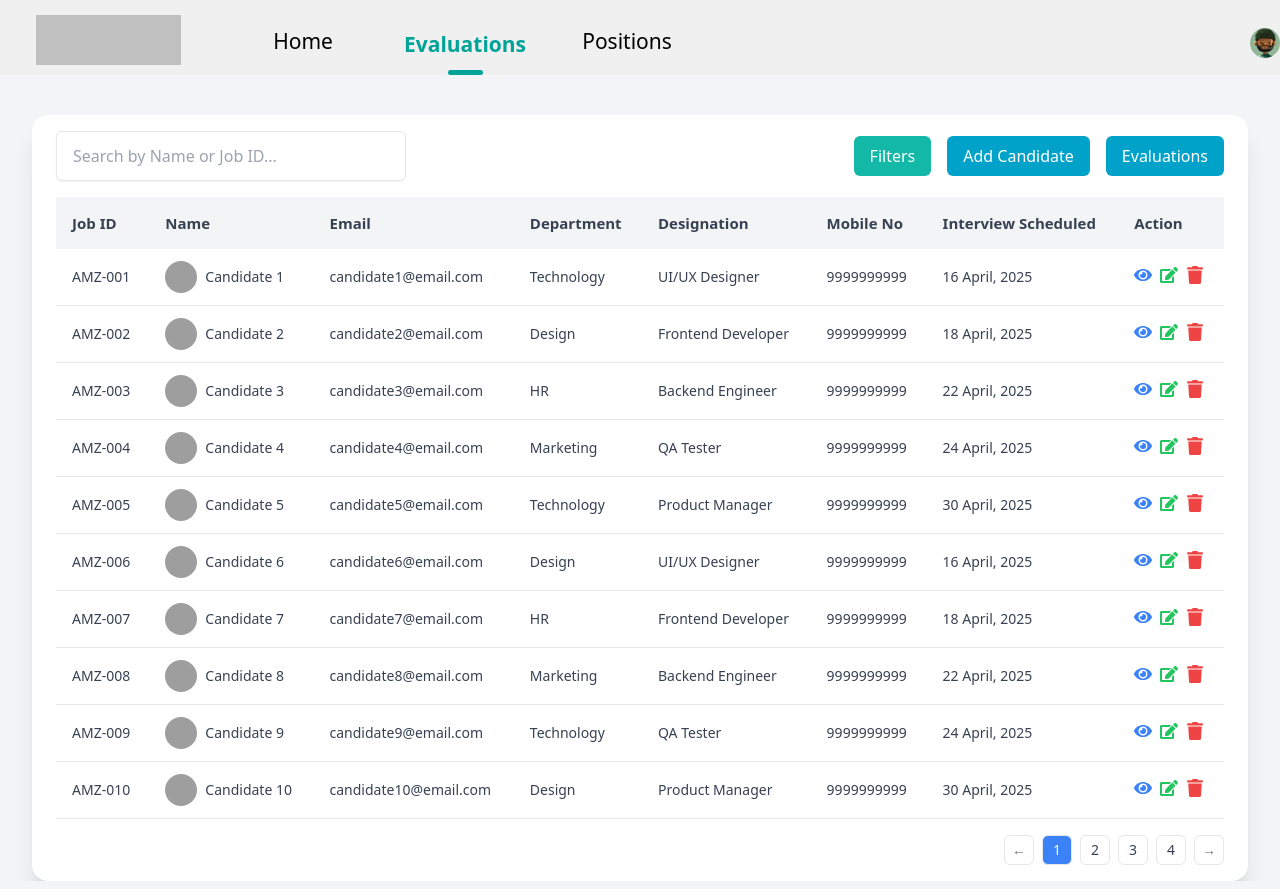
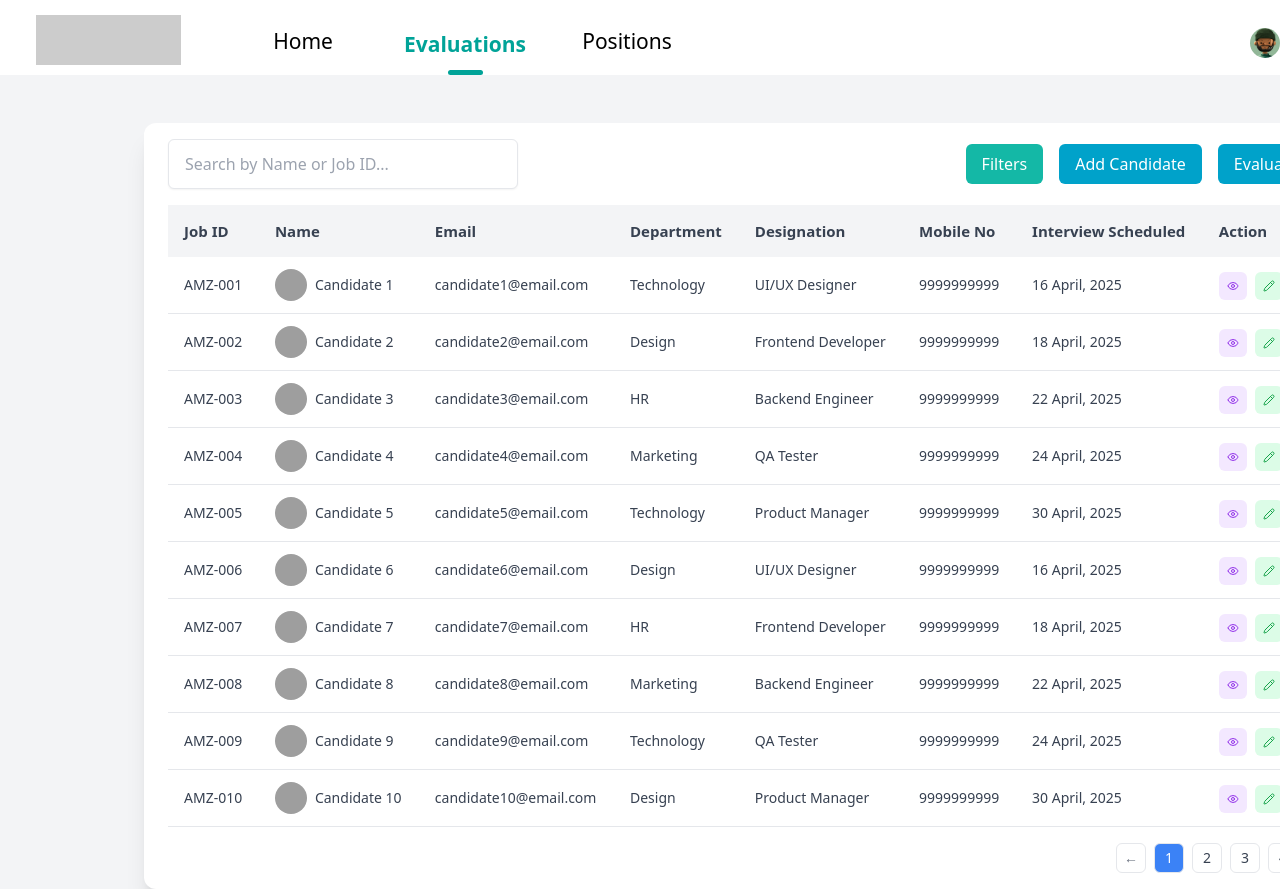
Before and after one commit to Asha-deepthi/GA_Frontend, a React (Vite) app: page /candidates in a window 1280 px wide. Shown: the top 889 px of the page. Built offline with nearby package versions, Linux system fonts and the light colour scheme; grey boxes are pictures that could not be loaded.

Commit message:
edited candidates

```diff
--- a/src/Test_execution/CandidatePage.jsx
+++ b/src/Test_execution/CandidatePage.jsx
@@ -6,9 +6,9 @@ const CandidatePage = () => {
     return (
     <div className="min-h-screen bg-gray-100 flex flex-col">
       <Header />
-      <div className="flex-grow">
-        <CandidateTable />
-      </div>
+      <div className="flex justify-center">
+          <CandidateTable />
+        </div>
     </div>
   );
 };
--- a/src/Test_execution/components/CandidateRow.jsx
+++ b/src/Test_execution/components/CandidateRow.jsx
@@ -1,5 +1,5 @@
 import React from "react";
-import { FaEye, FaEdit, FaTrash } from "react-icons/fa";
+import { Eye, Pencil, Trash } from "lucide-react";
 
 const CandidateRow = ({ candidate }) => {
   return (
@@ -19,14 +19,14 @@ const CandidateRow = ({ candidate }) => {
       <td className="px-4 py-3">{candidate.mobile}</td>
       <td className="px-4 py-3">{candidate.interviewDate}</td>
       <td className="px-4 py-3 space-x-2 text-lg">
-        <button className="text-blue-500 hover:text-blue-700">
-          <FaEye />
+        <button className="p-2 rounded-md bg-purple-100 text-purple-600">
+        <Eye className="w-3 h-3" />
         </button>
-        <button className="text-green-500 hover:text-green-700">
-          <FaEdit />
+        <button className="p-2 rounded-md bg-green-100 text-green-600">
+        <Pencil className="w-3 h-3" />
         </button>
-        <button className="text-red-500 hover:text-red-700">
-          <FaTrash />
+        <button className="p-2 rounded-md bg-red-100 text-red-600">
+        <Trash className="w-3 h-3" />
         </button>
       </td>
     </tr>
--- a/src/Test_execution/components/CandidateTable.jsx
+++ b/src/Test_execution/components/CandidateTable.jsx
@@ -74,7 +74,7 @@ const CandidateTable = () => {
   };
 
   return (
-    <div className="bg-white rounded-2xl shadow-xl w-[95%] mx-auto mt-10 px-6 py-4 space-y-4">
+    <div className="bg-white rounded-xl shadow-xl w-[95%] mt-10 px-6 py-4 space-y-4 mx-auto translate-x-28 translate-y-2">
       {/* Top Bar */}
       <div className="flex justify-between items-center flex-wrap gap-4">
         <input
--- a/src/Test_execution/components/Header.jsx
+++ b/src/Test_execution/components/Header.jsx
@@ -6,7 +6,7 @@ const Header = () => {
   const navigate = useNavigate();
 
   return (
-    <div className="relative w-[1440px] h-[75px] bg-[#F0F0F1]">
+    <div className="relative w-[1440px] h-[75px] bg-white">
       {/* Gray Box (Left) */}
       <div className="absolute top-[15px] left-[36px] w-[144.78px] h-[50px] bg-[#00000033]" />
 
```
